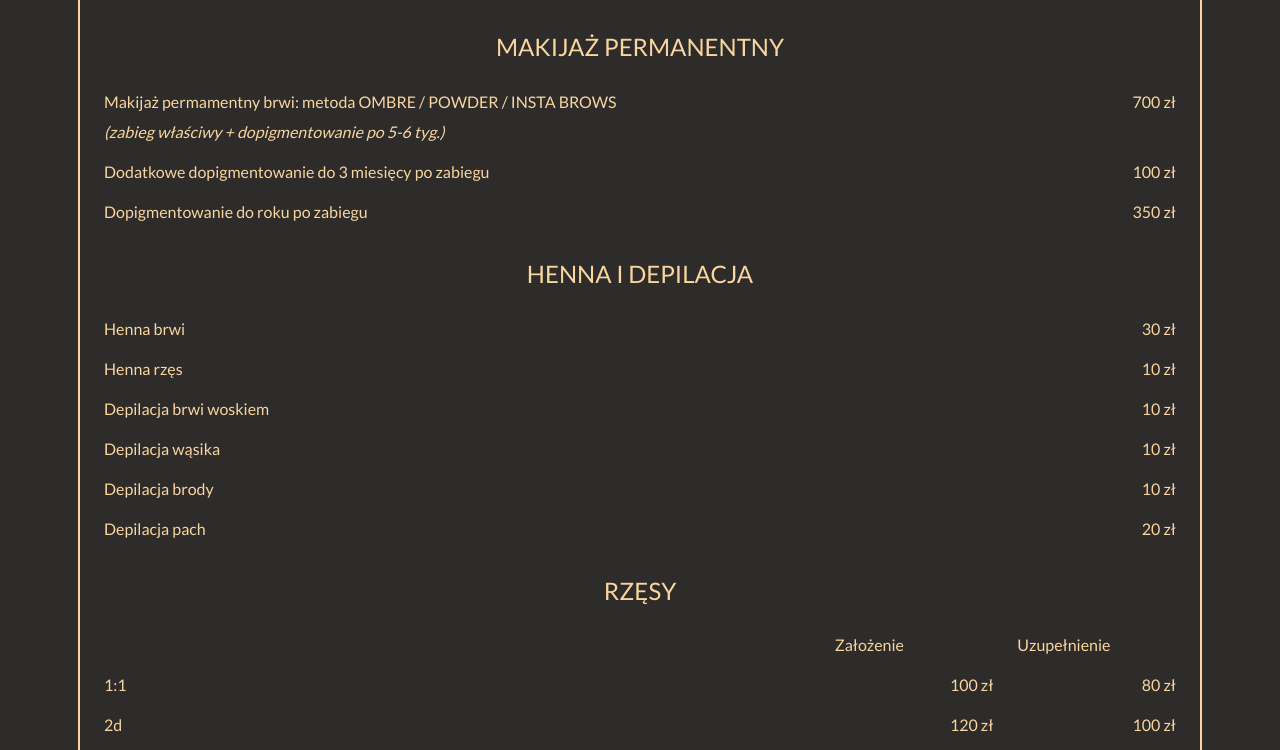
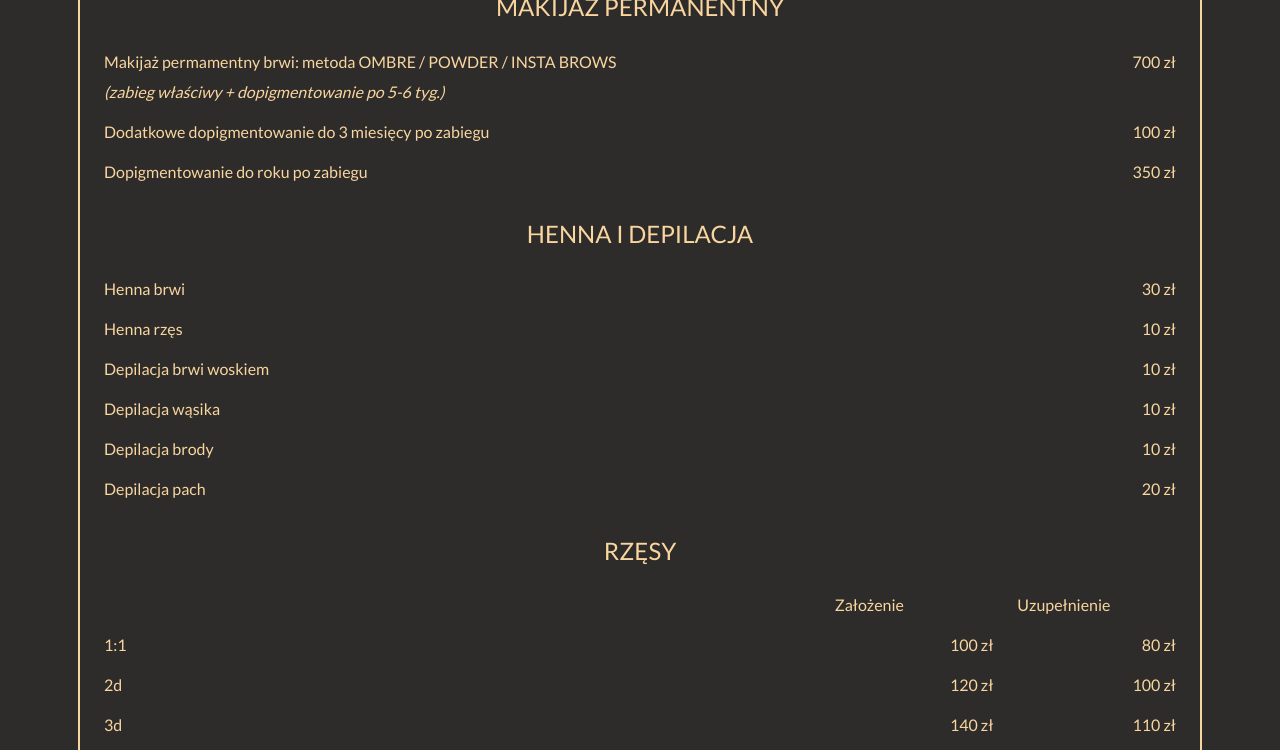
Before and after one commit to Kosmetologia-Estetyczna-DS/cennik, a website: page index.html in a window 1280 px wide. Shown: the part 341-1091 px from the top of the page. Drawn offline with nearby package versions, Linux system fonts and the light colour scheme; a web font is replaced by a local one.

Commit message:
marginal fix

```diff
--- a/index.html
+++ b/index.html
@@ -18,7 +18,7 @@
   </head>
   <body class="body">
     <div
-      class="justify-content-center m-5">
+      class="justify-content-center m-2">
       <div class="container p-2 inside">
         <div class="p-3 p-md-4 border border-2 border-md-4">
           <div class="d-flex align-items-center justify-content-center">
```
